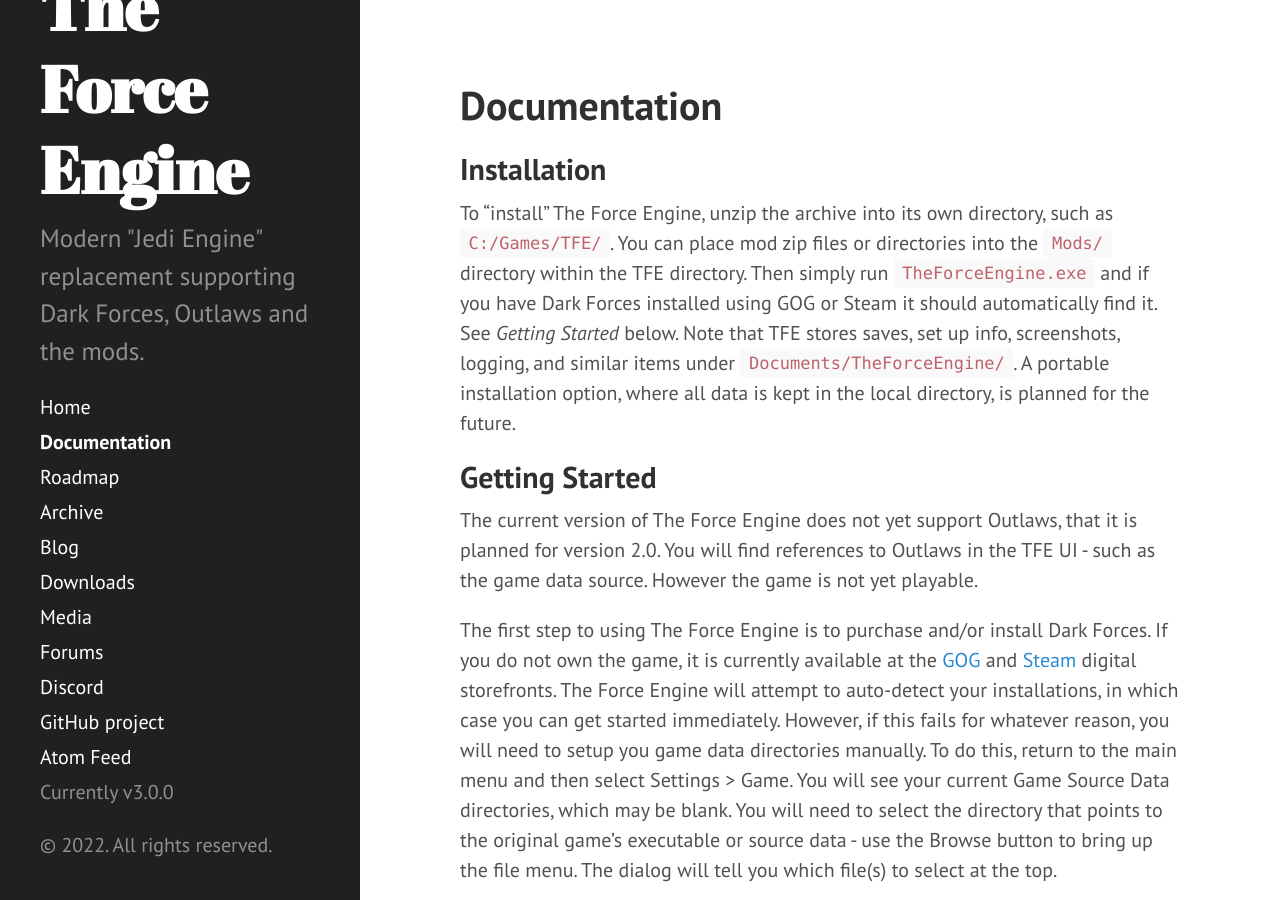
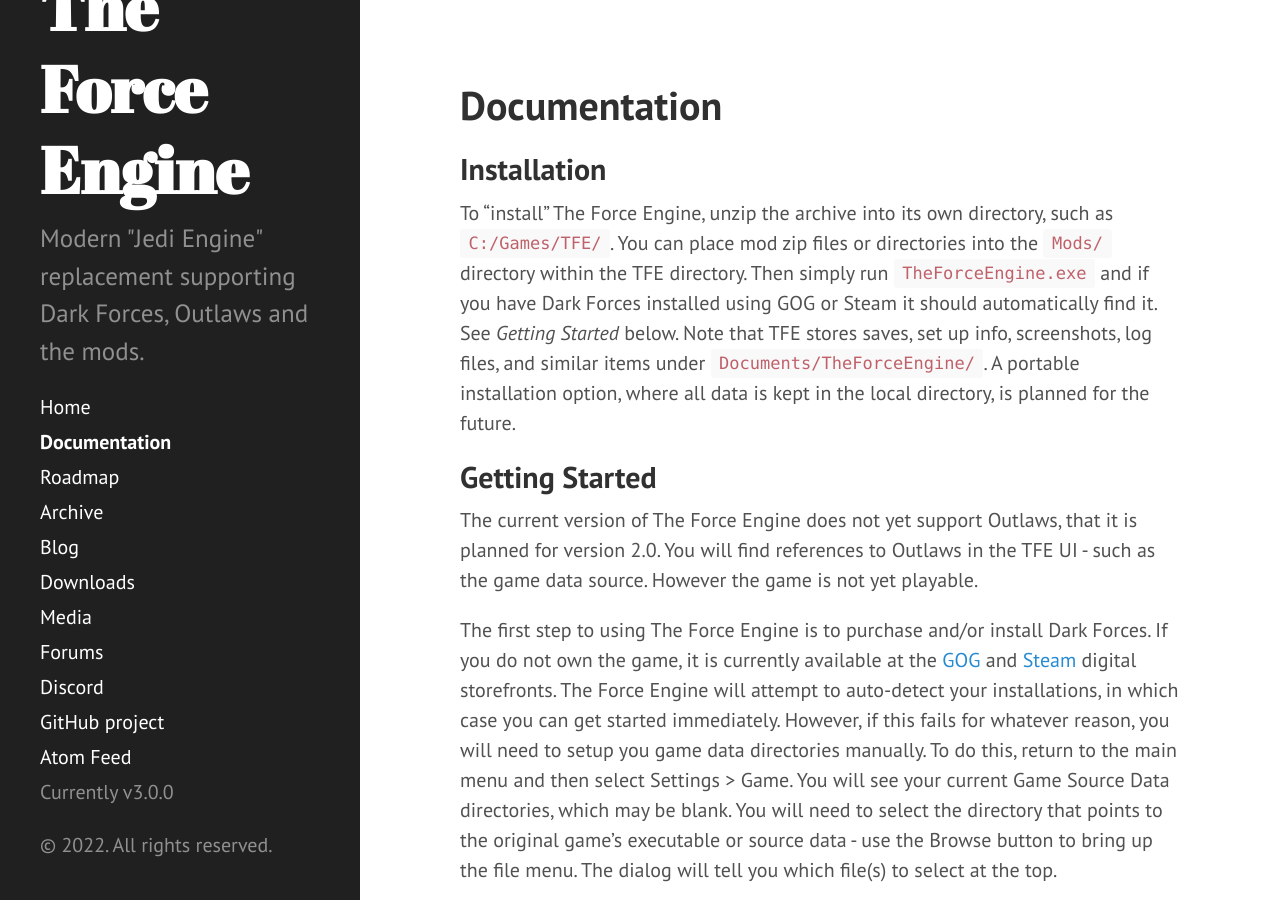
Before and after one commit to TheForceEngine/TheForceEngine.github.io, a Jekyll site: the page built from Documentation.md, in a window 1280 px wide and 900 px high. Built offline with Jekyll 4.4.1, drawn with Linux system fonts in a browser that asks for light colours.

Commit message:
Update Documentation.md

```diff
--- a/Documentation.md
+++ b/Documentation.md
@@ -3,7 +3,7 @@
 title: Documentation
 ---
 ## Installation
-To "install" The Force Engine, unzip the archive into its own directory, such as `C:/Games/TFE/`. You can place mod zip files or directories into the `Mods/` directory within the TFE directory. Then simply run `TheForceEngine.exe` and if you have Dark Forces installed using GOG or Steam it should automatically find it. See *Getting Started* below. Note that TFE stores saves, set up info, screenshots, logging, and similar items under `Documents/TheForceEngine/`. A portable installation option, where all data is kept in the local directory, is planned for the future.
+To "install" The Force Engine, unzip the archive into its own directory, such as `C:/Games/TFE/`. You can place mod zip files or directories into the `Mods/` directory within the TFE directory. Then simply run `TheForceEngine.exe` and if you have Dark Forces installed using GOG or Steam it should automatically find it. See *Getting Started* below. Note that TFE stores saves, set up info, screenshots, log files, and similar items under `Documents/TheForceEngine/`. A portable installation option, where all data is kept in the local directory, is planned for the future.
 
 ## Getting Started
 The current version of The Force Engine does not yet support Outlaws, that it is planned for version 2.0. You will find references to Outlaws in the TFE UI - such as the game data source. However the game is not yet playable.
```
